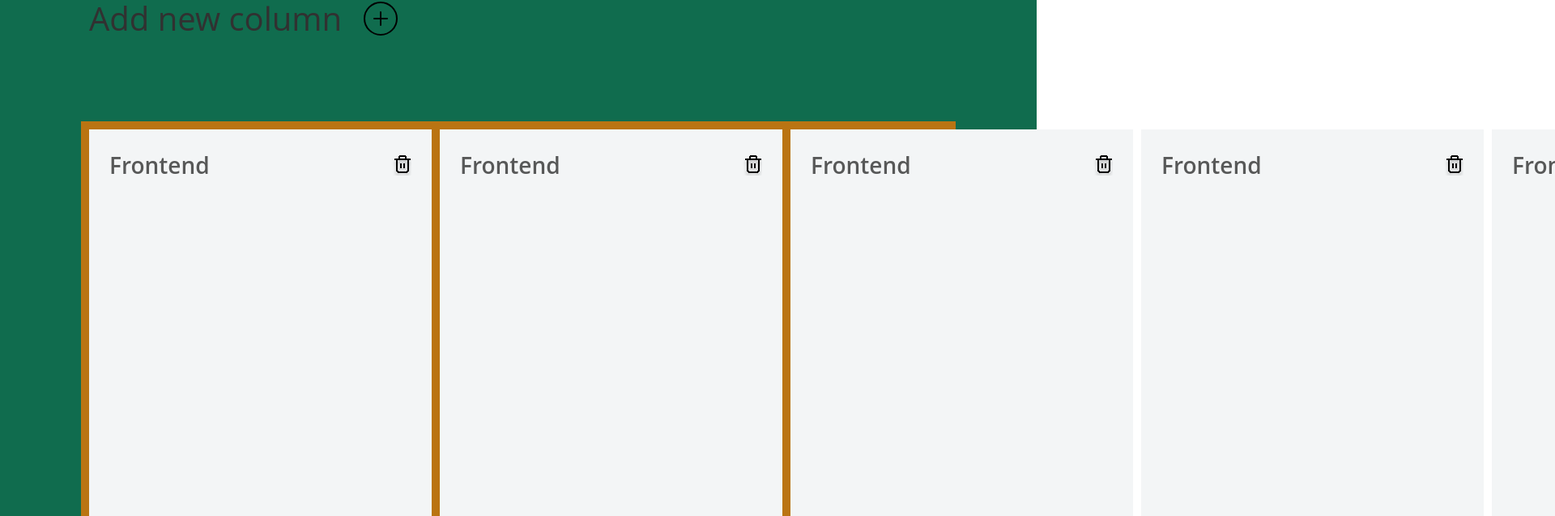
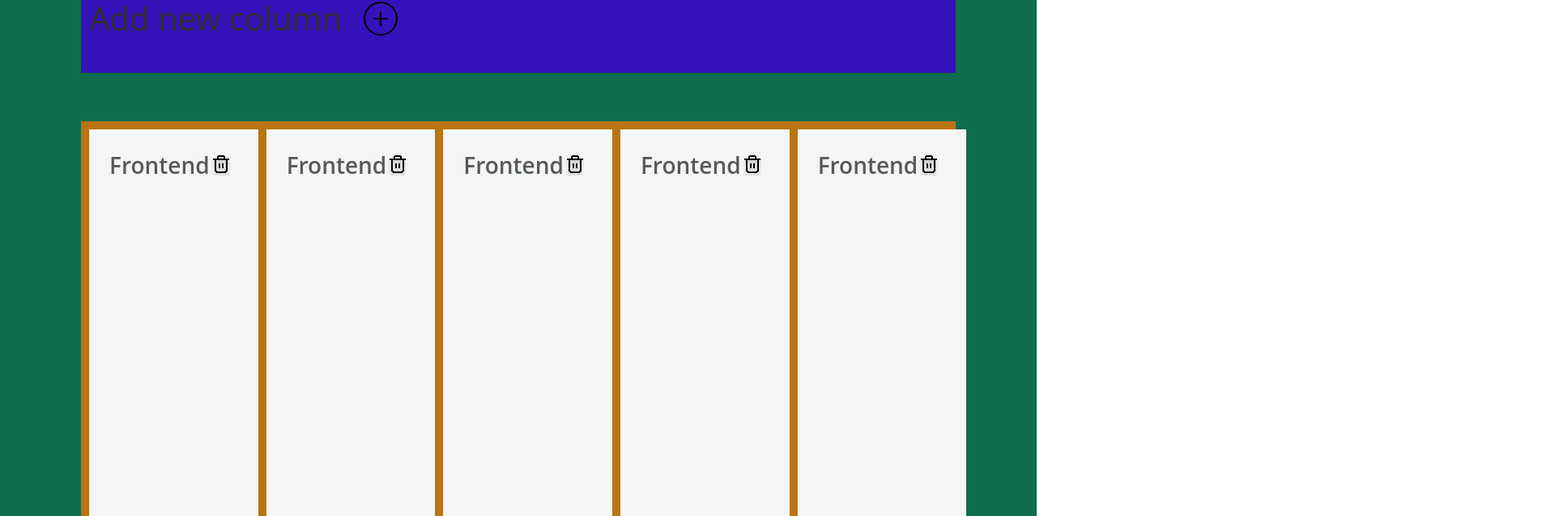
Before and after one commit to PaulZhemanov/todolist2.0, a React (Create React App) app: page / in a window 1280 px wide. Shown: the part 178-816 px from the top of the page at 81% size, 1920 px wide, since content can reach past the window. Built offline with nearby package versions, Linux system fonts and the light colour scheme.

Commit message:
good columns

```diff
--- a/src/App.tsx
+++ b/src/App.tsx
@@ -16,7 +16,6 @@ const Root = styled.div`
 
 const Body = styled.div`
   display: flex;
-  flex-direction: row;
   justify-content: space-between;
   height: 100vh;
   padding: 10px;
--- a/src/components/Header.tsx
+++ b/src/components/Header.tsx
@@ -19,6 +19,7 @@ const Root = styled.div`
   flex-direction: column;
   padding: 10px 10px 40px 10px;
   align-items: flex-start;
+  background: #3612ba;
 `
 
 const Header: React.FC<IProps> = () => {
--- a/src/components/Todolist.tsx
+++ b/src/components/Todolist.tsx
@@ -3,6 +3,7 @@ import React from "react"
 import { Text } from "./Text"
 import { Row } from "./Flex"
 import bin from "../assets/icons/Bin.svg"
+import SizedBox from "./SizeBox"
 
 const Icon = styled.div``
 const Bin = styled(Icon)`
@@ -22,30 +23,32 @@ interface IProps {
 
 const Root = styled.div`
   display: flex;
-  flex-direction: row;
   padding: 25px 25px 40px 25px;
   width: 423px;
   height: 100vh;
   background: #f3f5f6;
+  flex:1;
 `
 
-const TodoList: React.FC<IProps> = ({ style }) => {
+const TodoList: React.FC<IProps> = () => {
   const Title = styled(Text)`
     font-size: 28px;
     font-weight: 600;
     opacity: 0.8;
+
   `
   const StyledRow = styled(Row)`
     justify-content: space-between;
     align-items: center;
-    width: 373px;
+    width: 100%;
   `
   return (
-    <Root style={style}>
+    <Root>
       <StyledRow>
         <Title>Frontend</Title>
         <Bin />
       </StyledRow>
+      <SizedBox width={10} />
     </Root>
   )
 }
```
